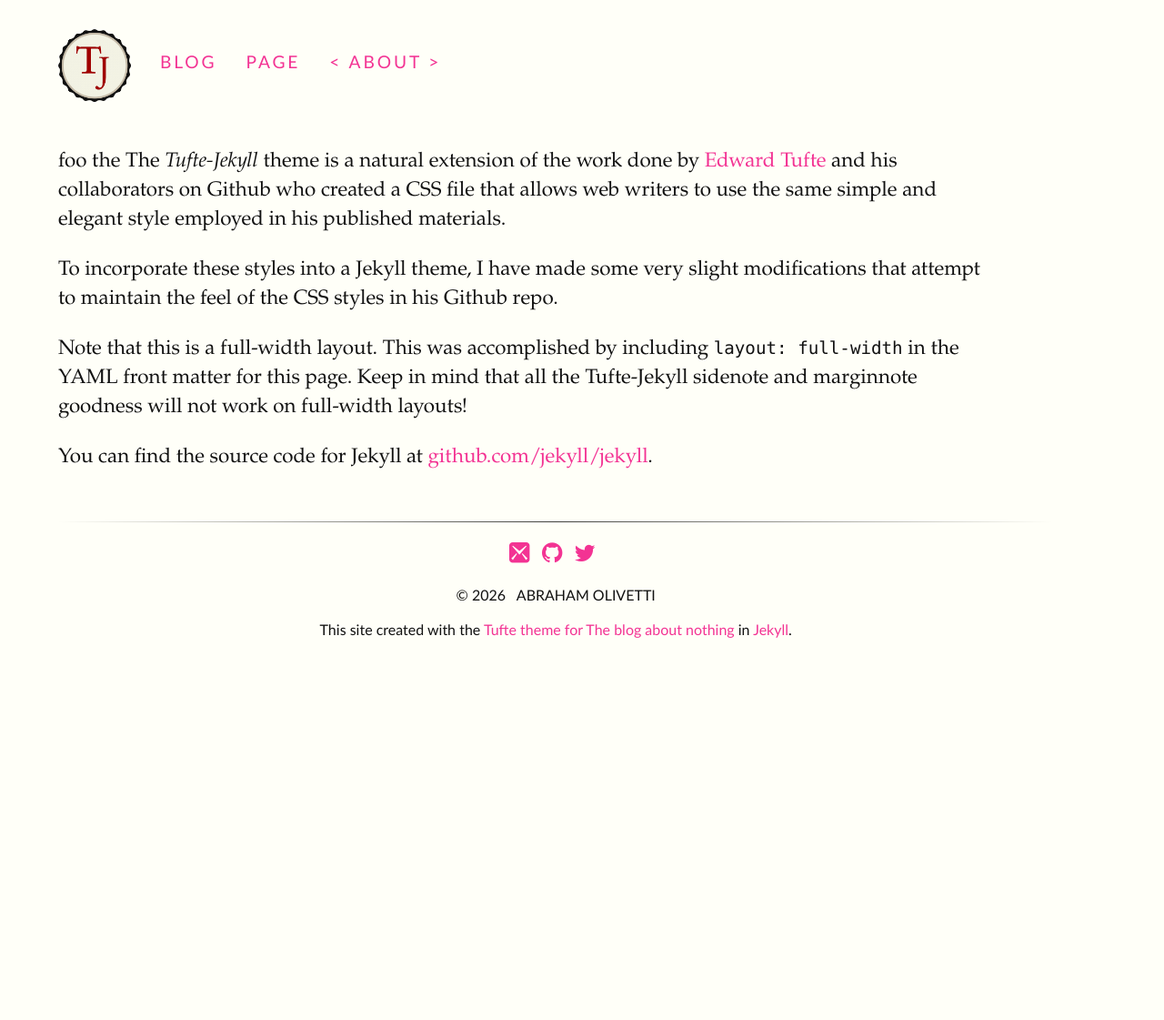
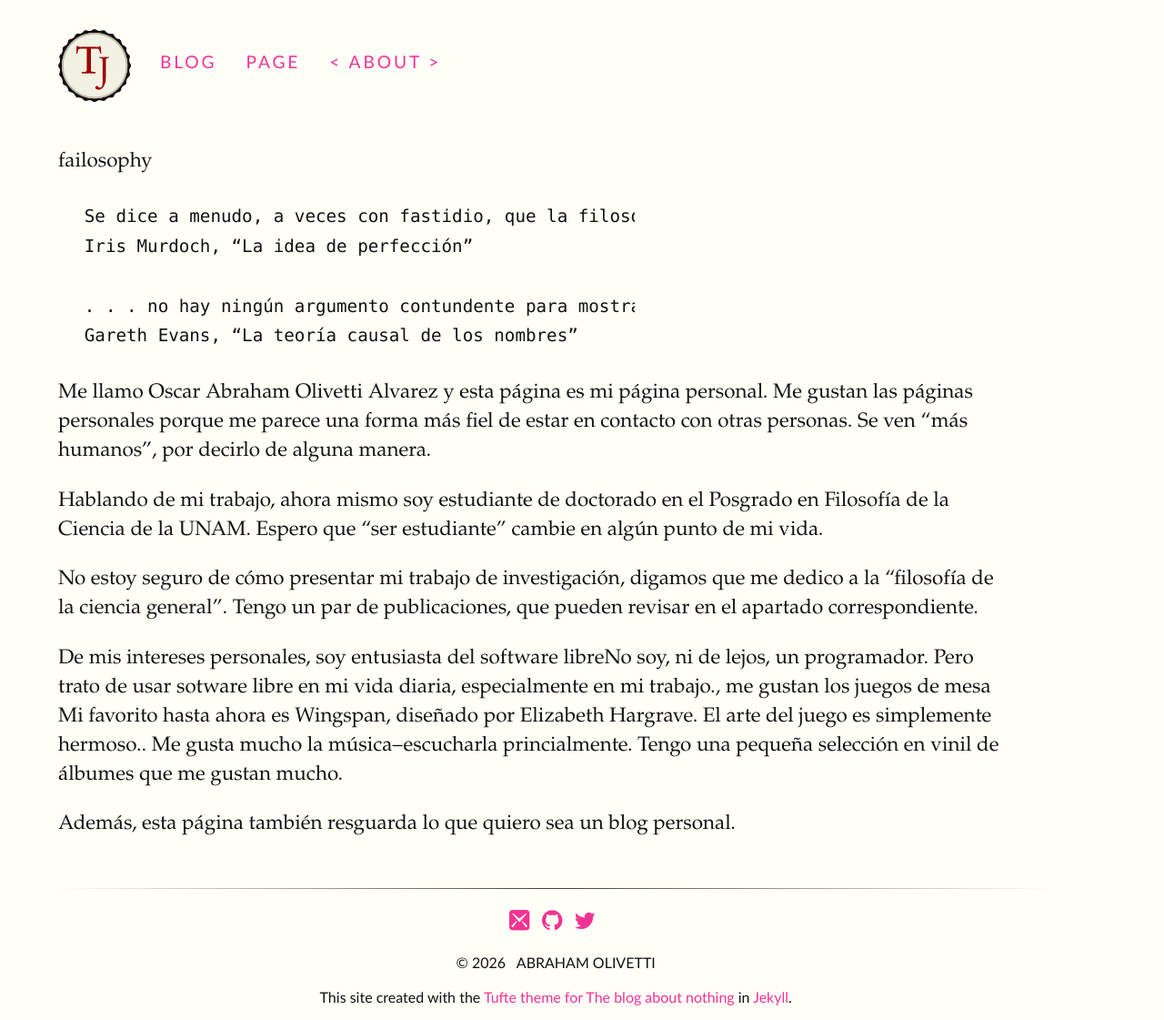
Before and after one commit to Oiuhukt/failosophy, a Jekyll site: the page built from about/index.md, in a window 1280 px wide. Shown: the whole page at 91% size. Built offline with Jekyll 4.4.1, drawn with Linux system fonts in a browser that asks for light colours; some web fonts are replaced; before the commit the page ends 900 px from its top, so only the background shows below that.

Commit message:
reconstruyendo la página

````diff
--- a/about/index.md
+++ b/about/index.md
@@ -3,10 +3,20 @@ layout: full-width
 title: About
 ---
 
-foo the The *Tufte-Jekyll* theme is a natural extension of the work done by [Edward Tufte](https://github.com/edwardtufte/tufte-css) and his collaborators on Github who created a CSS file that allows web writers to use the same simple and elegant style employed in his published materials.
+failosophy
 
-To incorporate these styles into a Jekyll theme, I have made some very slight modifications that attempt to maintain the feel of the CSS styles in his Github repo.
+    Se dice a menudo, a veces con fastidio, que la filosofía nunca avanaza. Sin duda es verdad . . .
+    Iris Murdoch, “La idea de perfección”
 
-Note that this is a full-width layout. This was accomplished by including ```layout: full-width``` in the YAML front matter for this page. Keep in mind that all the Tufte-Jekyll sidenote and marginnote goodness will not work on full-width layouts!
+    . . . no hay ningún argumento contundente para mostrar que esta consecuencia es inaceptable; con intuiciones suficientemente flexibles se puede uno tragar cualquier cosa en filosofía.
+    Gareth Evans, “La teoría causal de los nombres”
 
-You can find the source code for Jekyll at [github.com/jekyll/jekyll](https://github.com/jekyll/jekyll).
+Me llamo Oscar Abraham Olivetti Alvarez y esta página es mi página personal. Me gustan las páginas personales porque me parece una forma más fiel de estar en contacto con otras personas. Se ven “más humanos”, por decirlo de alguna manera.
+
+Hablando de mi trabajo, ahora mismo soy estudiante de doctorado en el Posgrado en Filosofía de la Ciencia de la UNAM. Espero que “ser estudiante” cambie en algún punto de mi vida.
+
+No estoy seguro de cómo presentar mi trabajo de investigación, digamos que me dedico a la “filosofía de la ciencia general”. Tengo un par de publicaciones, que pueden revisar en el apartado correspondiente.
+
+De mis intereses personales, soy entusiasta del software libreNo soy, ni de lejos, un programador. Pero trato de usar sotware libre en mi vida diaria, especialmente en mi trabajo., me gustan los juegos de mesa Mi favorito hasta ahora es Wingspan, diseñado por Elizabeth Hargrave. El arte del juego es simplemente hermoso.. Me gusta mucho la música–escucharla princialmente. Tengo una pequeña selección en vinil de álbumes que me gustan mucho.
+
+Además, esta página también resguarda lo que quiero sea un blog personal.
````
